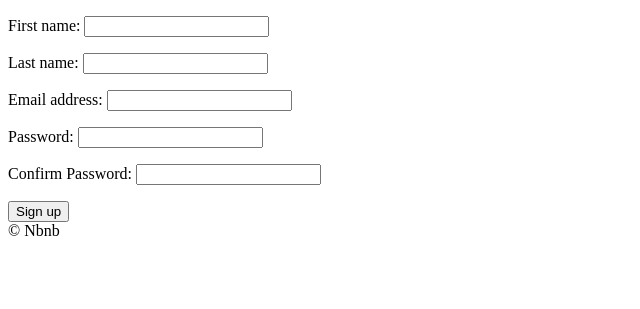
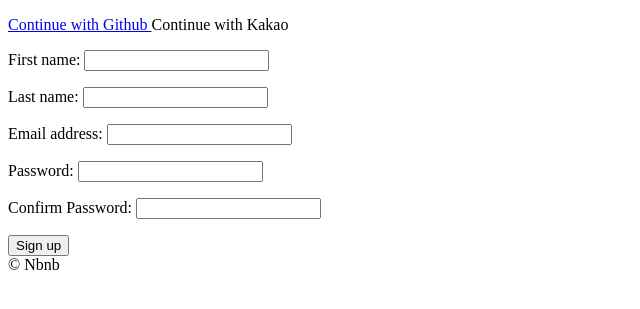
Before and after one commit to rornfl9731/airBnB_Project, a Django app: page /users/signup in a window 1280 px wide. Shown: the part 78-387 px from the top of the page, without its empty margins (0-640 px from the left). Run offline with Django 3.2, Linux system fonts and the light colour scheme.

Commit message:
깃허브 회원가입&로그인 완료

```diff
--- /dev/null
+++ b/templates/partials/social_login.html
@@ -0,0 +1,10 @@
+<div>
+
+<a href="{% url 'users:github-login' %}">
+    Continue with Github
+</a>
+<a>
+    Continue with Kakao
+</a>
+
+</div>
--- a/templates/users/login.html
+++ b/templates/users/login.html
@@ -9,6 +9,8 @@
 
 {% block content %}
 
+    {% include 'partials/social_login.html' %}
+
     <form method="post" action="{% url "users:login" %}">
 
     {% csrf_token %}
--- a/templates/users/signup.html
+++ b/templates/users/signup.html
@@ -8,6 +8,7 @@
 {% endblock search-bar %}
 
 {% block content %}
+{% include 'partials/social_login.html' %}
 
     <form method="post" action="{% url "users:signup" %}">
 
--- a/users/admin.py
+++ b/users/admin.py
@@ -20,6 +20,7 @@ class CustomUserAdmin(UserAdmin):
                     "language",
                     "currency",
                     "superhost",
+                    "login_method"
                 )
             },
         ),
@@ -39,6 +40,6 @@ class CustomUserAdmin(UserAdmin):
         "is_staff",
         "is_superuser",
         "email_verified",
-        "email_secret"
+        "email_secret",
 
     )
--- a/users/models.py
+++ b/users/models.py
@@ -32,6 +32,16 @@ class User(AbstractUser):
 
     CURRENCY_CHOICES = ((CURRENCY_USD, "USD"), (CURRENCY_KRW, "KRW"))
 
+    LOGIN_EMAIL = "email"
+    LOGIN_GITHUB = "github"
+    LOGING_KAKAO = "kakao"
+
+    LOGIN_CHOICES = (
+        (LOGIN_EMAIL, "Email"),
+        (LOGIN_GITHUB, "Github"),
+        (LOGING_KAKAO, "Kakao"),
+    )
+
     avatar = models.ImageField(blank=True,upload_to='avatars')
     gender = models.CharField(choices=GENDER_CHOICES, max_length=10, blank=True)
     bio = models.TextField(blank=True)
@@ -41,6 +51,10 @@ class User(AbstractUser):
     superhost = models.BooleanField(default=False)
     email_verified = models.BooleanField(default=False)
     email_secret = models.CharField(max_length=20, default="", blank=True)
+    login_method = models.CharField(
+        max_length=50, choices=LOGIN_CHOICES, default=LOGIN_EMAIL
+    )
+
 
     def verify_email(self):
         pass
--- a/users/urls.py
+++ b/users/urls.py
@@ -5,7 +5,10 @@ app_name = "users"
 
 urlpatterns = [
     path("login", views.LoginView.as_view(), name="login"),
+    path("login/github",views.github_login,name="github-login"),
+    path("login/github/callback",views.github_callback,name="github-callback"),
     path("logout", views.log_out, name="logout"),
     path("signup",views.SignUpView.as_view(),name="signup"),
-    path("verify/<str:key>",views.complete_verification,name="verification")
+    path("verify/<str:key>",views.complete_verification,name="verification"),
+
 ]
--- a/users/views.py
+++ b/users/views.py
@@ -1,9 +1,11 @@
+import os
+import requests
 from django.views import View
 from django.shortcuts import render, redirect, reverse
 from django.contrib.auth import authenticate, login, logout
 from django.views.generic import FormView
 from django.urls import reverse_lazy
-from . import forms,models
+from . import forms, models
 
 
 # Create your views here.
@@ -60,7 +62,7 @@ class SignUpView(FormView):
         return super().form_valid(form)
 
 
-def complete_verification(request,key):
+def complete_verification(request, key):
     try:
         user = models.User.objects.get(email_secret=key)
         user.email_verified = True
@@ -71,3 +73,72 @@ def complete_verification(request,key):
         # 에러메세지 추가 예정
         pass
     return redirect(reverse("core:home"))
+
+
+
+
+
+def github_login(request):
+    client_id = os.environ.get("GH_ID")
+    redirect_uri = "http://127.0.0.1:8000/users/login/github/callback"
+    return redirect(
+        f"https://github.com/login/oauth/authorize?client_id={client_id}&redirect_uri={redirect_uri}&scope=read:user"
+    )
+
+
+class GithubException(Exception):
+    pass
+
+
+def github_callback(request):
+    try:
+        client_id = os.environ.get("GH_ID")
+        client_secret = os.environ.get("GH_SECRET")
+        code = request.GET.get("code", None)
+        if code is not None:
+            token_request = requests.post(
+                f"https://github.com/login/oauth/access_token?client_id={client_id}&client_secret={client_secret}&code={code}",
+                headers={"Accept": "application/json"},
+            )
+            token_json = token_request.json()
+            error = token_json.get("error", None)
+            if error is not None:
+                raise GithubException()
+            else:
+                access_token = token_json.get("access_token")
+                profile_request = requests.get(
+                    "https://api.github.com/user",
+                    headers={
+                        "Authorization": f"token {access_token}",
+                        "Accept": "application/json",
+                    },
+                )
+                profile_json = profile_request.json()
+                username = profile_json.get("login", None)
+                if username is not None:
+                    name = profile_json.get("name")
+                    email = profile_json.get("email")
+                    bio = profile_json.get("bio")
+                    try:
+                        user = models.User.objects.get(email=email)
+                        if user.login_method != models.User.LOGIN_GITHUB:
+                            raise GithubException()
+                    except models.User.DoesNotExist:
+                        user = models.User.objects.create(
+                            email=email,
+                            first_name=name,
+                            username=email,
+                            bio=bio,
+                            login_method=models.User.LOGIN_GITHUB,
+                        )
+                        user.set_unusable_password()
+                        user.save()
+                    login(request, user)
+                    return redirect(reverse("core:home"))
+                else:
+                    raise GithubException()
+        else:
+            raise GithubException()
+    except GithubException:
+        # send error message
+        return redirect(reverse("users:login"))
```
